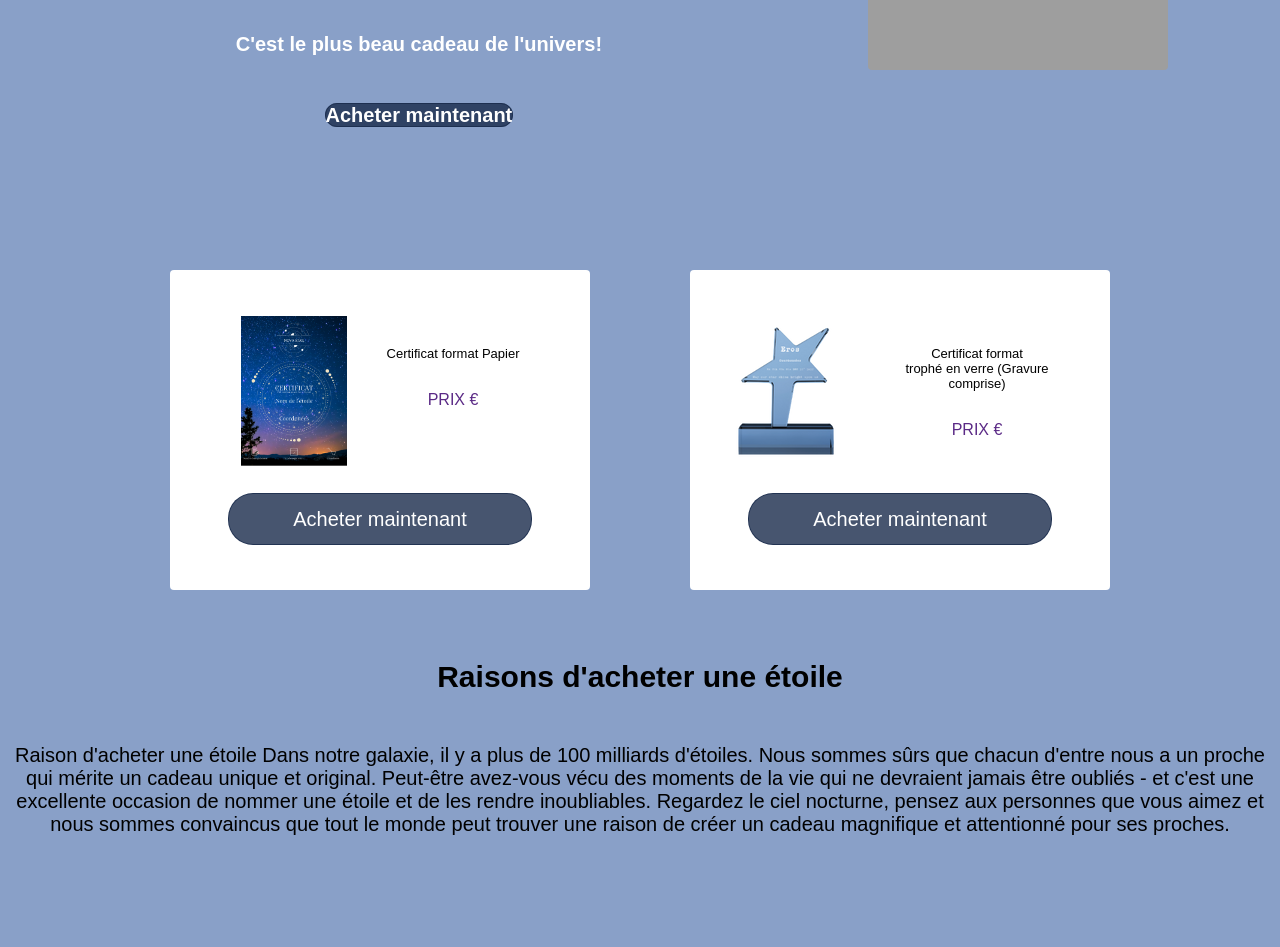
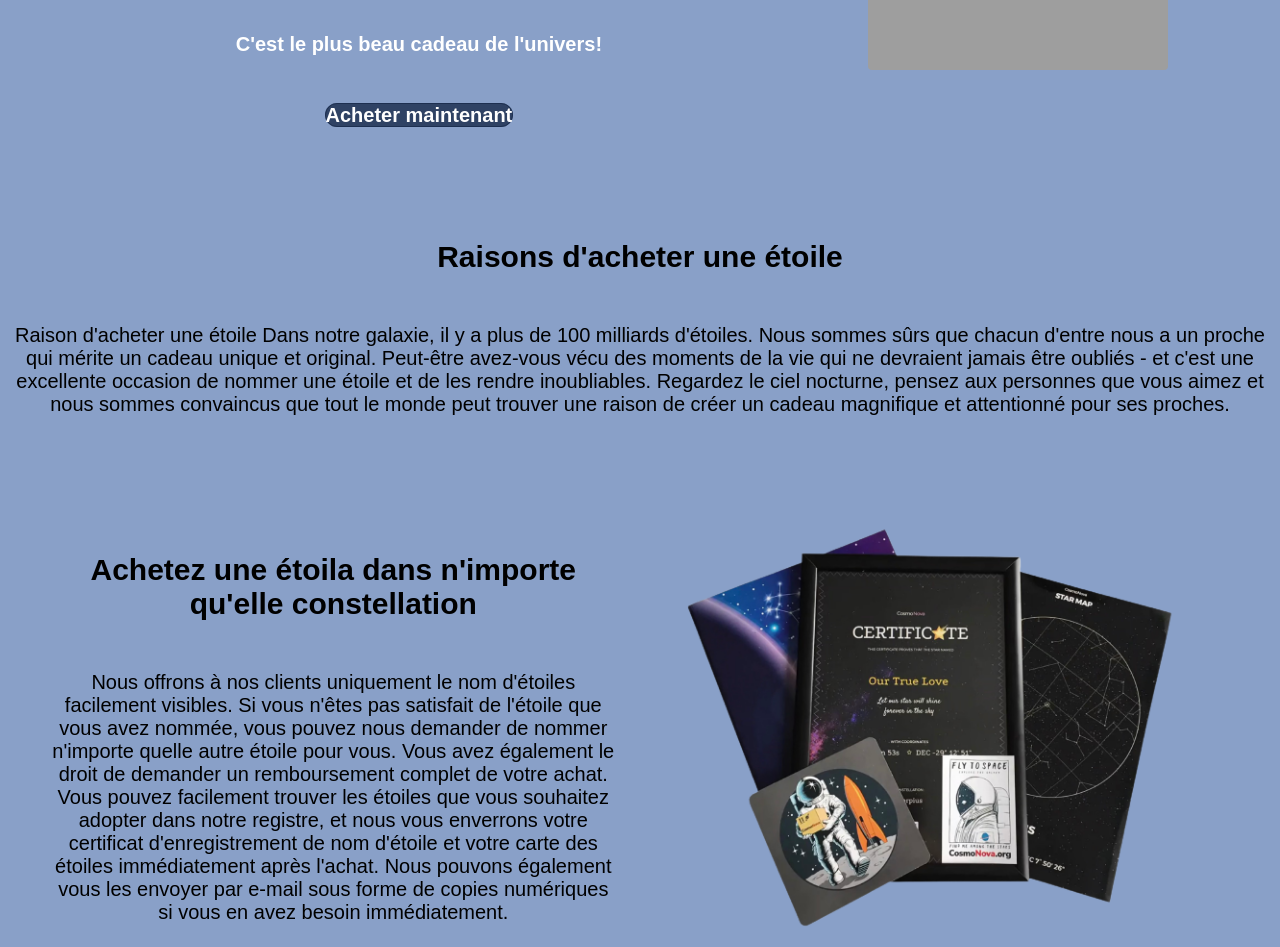
Before and after one commit to alexandre-daumail/boutique, a PHP site: page / in a window 1280 px wide. Shown: the part 405-1352 px from the top of the page. Run offline with PHP 8.4, Linux system fonts and the light colour scheme; data that the repository does not hold is empty; some libraries are stand-ins or nearby versions; grey boxes are pictures that could not be loaded.

Commit message:
Update index.php

```diff
--- a/index.php
+++ b/index.php
@@ -29,7 +29,7 @@ $offre = new Offre;
 
     </section>
 
-    <section class="promo-card">
+    <!-- <section class="promo-card">
 
         <div class="card-promo">
 
@@ -70,7 +70,7 @@ $offre = new Offre;
         </div>
 
 
-    </section>
+    </section> -->
 
     <section class="constellation">
 
```
